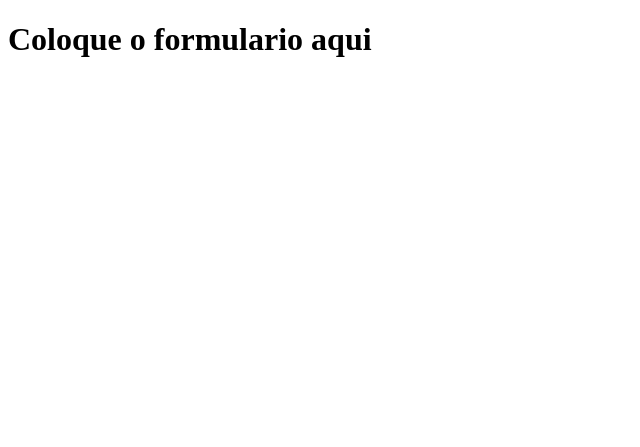
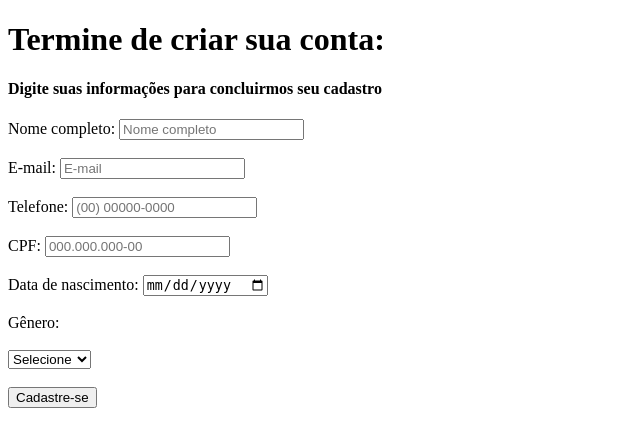
Before and after one commit to GusCoroa/projeto_web3, a Django app: page /formulario/ in a window 1280 px wide. Shown: the top 447 px of the page, without its empty margins (0-640 px from the left). Run offline with Django 5.2, Linux system fonts and the light colour scheme.

Commit message:
criacao formulario/conexao bd

```diff
--- a/bd_web3/urls.py
+++ b/bd_web3/urls.py
@@ -19,7 +19,7 @@ from django.urls import path
 from django.views.generic import TemplateView
 from django.conf import settings
 from django.conf.urls.static import static
-
+from voluntario import views
 
 urlpatterns = [
     #admin
@@ -27,7 +27,8 @@ urlpatterns = [
     #index
     path('', TemplateView.as_view(template_name='index.html'), name='home'),
     # formulario
-    path('formulario/', TemplateView.as_view(template_name='formulario.html'), name='formulario'),
+    # path('formulario/', TemplateView.as_view(template_name='formulario.html'), name='formulario'),
+    path('formulario/', views.voluntario, name='cadastro_voluntarios'),
 ]
 
 # desenvolvimento
--- a/templates/formulario.html
+++ b/templates/formulario.html
@@ -7,6 +7,72 @@
     <link rel="stylesheet" href="{% static 'css/style.css' %}">
 </head>
 <body>
-    <h1>Coloque o formulario aqui</h1>
+    <h1>Termine de criar sua conta:</h1>
+    <h4>Digite suas informações para concluirmos seu cadastro</h4>
+
+    <form action={% url 'cadastro_voluntarios' %} method="post">
+        {% csrf_token %}
+
+        <label for="fullname">Nome completo:</label>
+        <input type="text" id="fullname" name="fullname" placeholder="Nome completo" required><br><br>
+
+        <label for="email">E-mail:</label>
+        <input type="email" id="email" name="email" placeholder="E-mail" required><br><br>
+
+        <label for="tel">Telefone:</label>
+        <input type="tel" id="telefone" name="tel" oninput="TEL(this)"  placeholder="(00) 00000-0000" required><br><br>
+
+        <label for="cpf">CPF:</label>
+        <input type="text" id="cpf" name="cpf" oninput="CPF(this)" placeholder="000.000.000-00" required><br><br>
+
+        <label for="dataNascimento">Data de nascimento: </label>
+        <input type="date" id="dataNascimento" name="dataNascimento" required><br><br>
+
+        <label for="sexo">Gênero:</llabel><br><br>
+        <select id="sexo" name="sexo" required>
+            <option value=" ">Selecione</option>
+            <option value="masculino">Masculino</option>
+            <option value="feminino">Feminino</option>
+            <option value="outro">Outro</option>
+        </select><br><br>
+
+        <input type="submit" value="Cadastre-se">
+
+    </form>
+    <script>
+        function CPF(input) {
+            let value = input.value.replace(/\D/g, '');
+            value = value.slice(0, 11);
+
+            value = value.replace(/(\d{3})(\d)/, '$1.$2');
+            value = value.replace(/(\d{3})(\d)/, '$1.$2');
+            value = value.replace(/(\d{3})(\d{1,2})$/, '$1-$2');
+
+            input.value = value;
+        }
+
+        function TEL(input) {
+            let value = input.value.replace(/\D/g, '');
+            value = value.slice(0, 11);
+
+            value = value.replace(/^(\d{2})(\d)/g, '($1) $2');
+            value = value.replace(/(\d{5})(\d)/, '$1-$2');
+
+            input.value = value;
+        }
+
+        function EMAIL(input){
+            const email = input.value;
+            const arroba = email.indexOf('@');
+            const ponto = email.lastIndexOf('.');
+
+            if(arroba < 1 || ponto < arroba + 2 || ponto === email.length - 1){
+                input.setCustomValidity("Digite um e-mail válido.");
+            }
+            else {
+                input.setCustomValidity("");
+            }
+        }
+    </script>
 </body>
 </html>
--- a/voluntario/views.py
+++ b/voluntario/views.py
@@ -1,3 +1,19 @@
 from django.shortcuts import render
 
 # Create your views here.
+from django.shortcuts import render
+from .models import Voluntario
+
+def voluntario(request):
+    if request.method == 'POST':
+        fullname = request.POST['fullname']
+        email = request.POST['email']
+        tel = request.POST['tel']
+        cpf = request.POST['cpf']
+        dataNascimento = request.POST['dataNascimento']
+        sexo = request.POST['sexo']
+        sexo = True if sexo.lower() == 'masculino' else False
+        cadastro_voluntario = Voluntario.objects.create(nome = fullname, email = email, telefone = tel, cpf = cpf, dataNascimento = dataNascimento, sexo = sexo)
+
+        return redirect(request, 'home')
+    return render(request, 'formulario.html')
```
